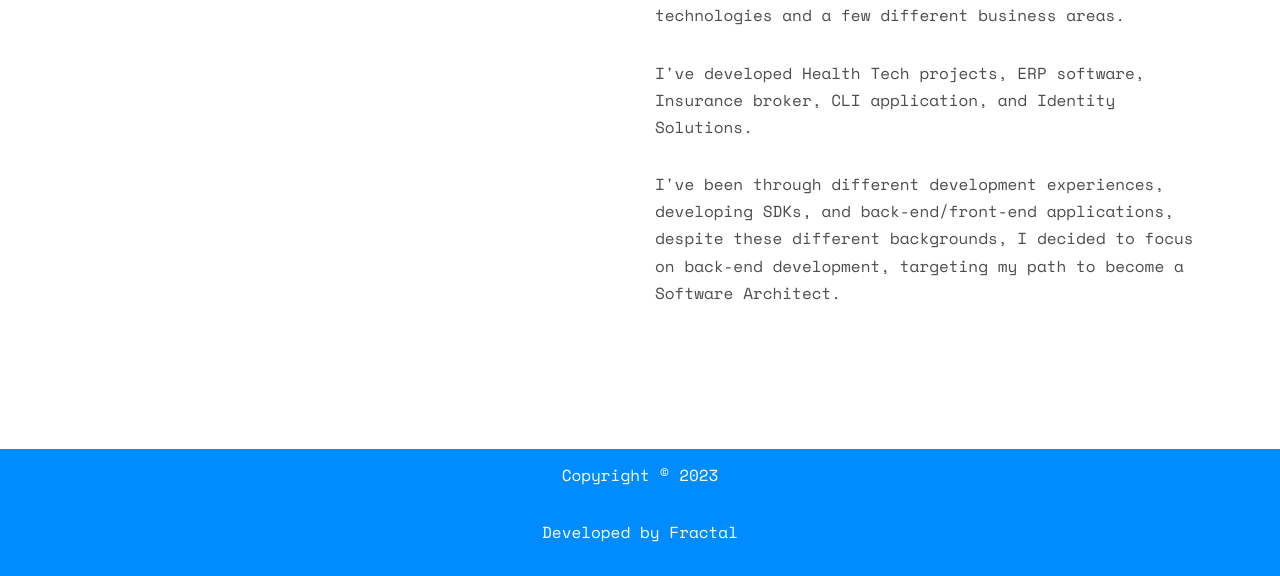
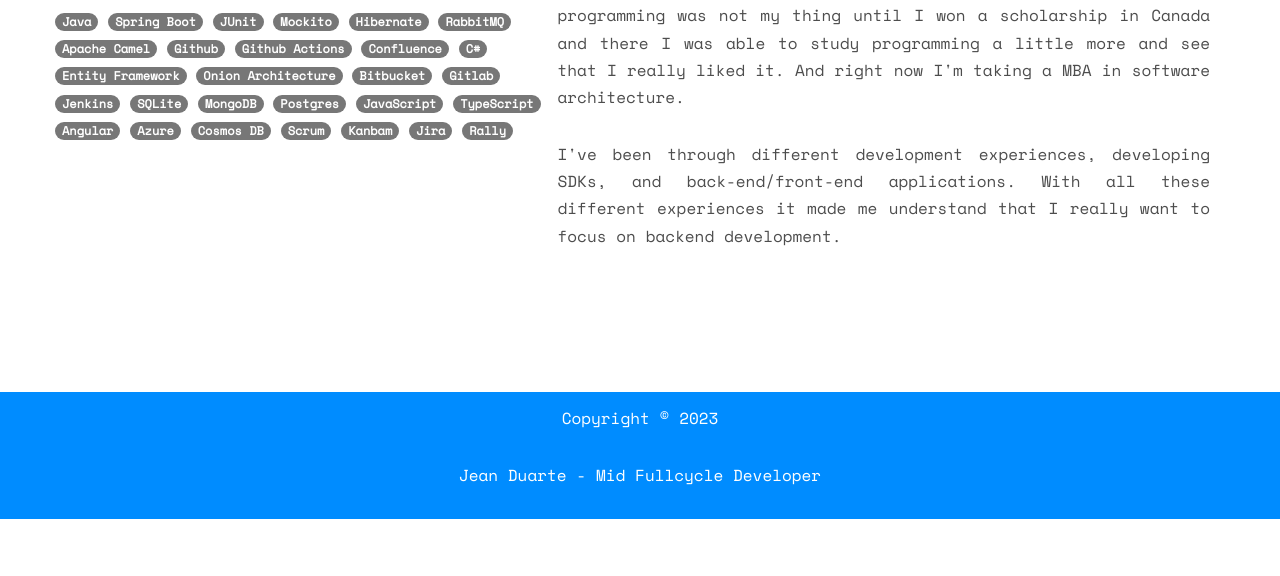
Before and after one commit to JeanDuarte00/jean-duarte, a plain HTML site: page index.html in a window 1280 px wide. Shown: the part 1343-1919 px from the top of the page. After the commit the page ends 1862 px from the top, so only its background shows below. Drawn offline with nearby package versions, Linux system fonts and the light colour scheme; files whose address does not match are found by name.

Commit message:
update about me

```diff
--- a/index.html
+++ b/index.html
@@ -41,7 +41,7 @@
 
 							<div class="profile-thumb" style="background: url(images/perfil3.jpeg);"></div>
 							<h1><span>Jean Duarte</span></h1>
-							<h2><span>Software Developer</span></h2>
+							<h2><span>A guy who cares about writing pretty code</span></h2>
 							<div>
 								<ul class="fh5co-social-icons">
 									<li><a href="#fh5co-about"><i class="icon-arrow-down22"></i></a></li>
@@ -64,7 +64,7 @@
 				</div>
 			</div>
 			<div class="row">
-				<div class="col-md-6">
+				<div class="col-md-5">
 					<div class="row">
 						<ul class="info">
 							<li><span class="first-block">Full Name:</span><span class="second-block">Jean Luccas Duarte Brito</span></li>
@@ -86,9 +86,40 @@
 							</ul>
 						</p>
 					</div>
+
+					<div class="row">
+						<span class="badge">Java</span>
+						<span class="badge">Spring Boot</span>
+						<span class="badge">JUnit</span>
+						<span class="badge">Mockito</span>
+						<span class="badge">Hibernate</span>
+						<span class="badge">RabbitMQ</span>
+						<span class="badge">Apache Camel</span>
+						<span class="badge">Github</span>
+						<span class="badge">Github Actions</span>
+						<span class="badge">Confluence</span>
+						<span class="badge">C#</span>
+						<span class="badge">Entity Framework</span>
+						<span class="badge">Onion Architecture</span>
+						<span class="badge">Bitbucket</span>
+						<span class="badge">Gitlab</span>
+						<span class="badge">Jenkins</span>
+						<span class="badge">SQLite</span>
+						<span class="badge">MongoDB</span>
+						<span class="badge">Postgres</span>
+						<span class="badge">JavaScript</span>
+						<span class="badge">TypeScript</span>
+						<span class="badge">Angular</span>
+						<span class="badge">Azure</span>
+						<span class="badge">Cosmos DB</span>
+						<span class="badge">Scrum</span>
+						<span class="badge">Kanbam</span>
+						<span class="badge">Jira</span>
+						<span class="badge">Rally</span>
+					</div>
 				</div>
 
-				<div class="col-md-6">
+				<div class="col-md-7" style="text-align: justify;">
 					<h2>Hi There!</h2>
 					<p>
 						A 5+ years Brazilian developer passionate about developing highly scalable and resilient applications.
@@ -97,16 +128,14 @@
 					</p>
 
 					<p>
-						In my career path, I worked with many different technologies and a few different business areas.
+						When I was a teenager I took some courses focused on game development and design.
+						But at that time I thought that programming was not my thing until
+						I won a scholarship in Canada and there I was able to study programming a little more and see that I really liked it.
+						And right now I'm taking a MBA in software architecture.
 					</p>
-
 					<p>
-						I've developed Health Tech projects, ERP software, Insurance broker, CLI application, and Identity Solutions.
-					</p>
-
-					<p>
-						I've been through different development experiences, developing SDKs, and back-end/front-end applications, despite these different backgrounds,
-						I decided to focus on back-end development, targeting my path to become a Software Architect.
+						I've been through different development experiences, developing SDKs, and back-end/front-end applications.
+						With all these different experiences it made me understand that I really want to focus on backend development.
 					</p>
 
 				</div>
@@ -118,7 +147,7 @@
 		<div class="row">
 			<div class="col-md-12">
 				<p>Copyright &copy; 2023</p>
-				<p>Developed by Fractal</p>
+				<p>Jean Duarte - Mid Fullcycle Developer</p>
 			</div>
 		</div>
 	</footer>
```
